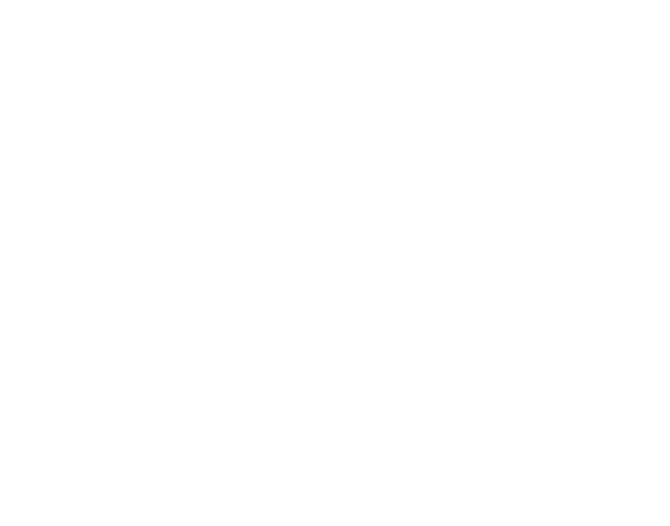
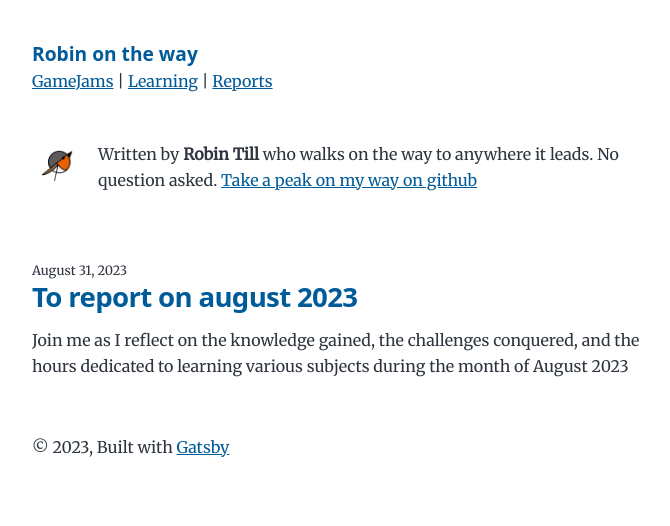
Before and after one commit to Snory/RobinOnTheWayBlog, a Gatsby site: page /Reports in a window 1280 px wide. Before the commit this address had no page. Shown: the whole page, without its empty margins (292-962 px from the left). Built offline with nearby package versions, Linux system fonts and the light colour scheme; Gatsby itself is replaced by a stand-in of ours.

Commit message:
working categories

```diff
--- a/content/blog/August2023/index.md
+++ b/content/blog/August2023/index.md
@@ -2,6 +2,7 @@
 title: To report on august 2023
 date: "2023-08-31T10:00:00.000Z"
 description: "Join me as I reflect on the knowledge gained, the challenges conquered, and the hours dedicated to learning various subjects during the month of August 2023"
+tags: ["Reports"]
 ---
 
 > "I did not get a chance" – a sentence from "Million Dollar Baby" that sparked a profound emotion within me. It prompted a realization that every day, I'm presented with an opportunity to engage in something I genuinely desire. It would truly be a regrettable circumstance to pass away without discovering whether my passion holds true, or if I possess the capability to transform it into reality.
--- a/content/blog/Blender/index.md
+++ b/content/blog/Blender/index.md
@@ -2,6 +2,7 @@
 title: To learn a Blender
 date: "2023-08-03T10:00:00.000Z"
 description: "Explore with me the secrets of Blender as I am trying to master it"
+tags: ["Learning"]
 ---
 
 ## Table of Contents
--- a/content/blog/GamedevTvJam2023/index.md
+++ b/content/blog/GamedevTvJam2023/index.md
@@ -2,6 +2,7 @@
 title: To Gamedev.tv game jam
 date: "2023-05-20T10:00:00.000Z"
 description: "Venture with me into the Gamedev.tv game jam, where I'll explore the process of game creation, learning, and growing as a game developer."
+tags: ["GameJams"]
 ---
 
 
--- a/content/blog/LudumDare53/index.md
+++ b/content/blog/LudumDare53/index.md
@@ -2,6 +2,7 @@
 title: To LudumDare53
 date: "2023-05-03T08:00:00.000Z"
 description: "Join me on a thrilling adventure as I participate in Ludum Dare 53, where I'll document the highs, lows, and creative process of creating a game in just 48 hours."
+tags: ["GameJams"]
 ---
 
 ## Basic idea
--- a/content/blog/UnityShaderGraph/index.md
+++ b/content/blog/UnityShaderGraph/index.md
@@ -2,6 +2,7 @@
 title: To learn a Shader graph in Unity
 date: "2023-07-19T10:00:00.000Z"
 description: "Follow me along as I dive deep into the world of Shader graph, unraveling the techniques and tools to create stunning shaders and breathe life into virtual worlds"
+tags: ["Learning"]
 ---
 
 This post will guide you through my journey of learning shaders in Unity. My ultimate objective is to create an environment reminiscent of the one found in 'Master of Anima.', beucase I would like to recreate some of its mechanics which I intend to infuse them with a unique interpretation.
@@ -27,6 +28,7 @@ During this course, or better to say list of "how tos" for specific type of shad
 * [moss](https://youtu.be/Q43XBychCEY)
   * can be combined with with [view, world, object & tangent](https://youtu.be/E6Srr-HaicI) which will allow you to honor the shape of the object given by normals
   * the moss course also introduced blending normal maps, which is done lerping the textures, but there is an [another approach](https://youtu.be/GKVBJ7aO1Mk) to it
+  * there were two more videos on how to improve normal maps, but they required having textures prepared in a specific manner. This suggests that there is definitely a way to enhance the moss, but I chose to skip it.
 
 ![mossDiff](./mossDiff.png "After View, world, object & tangent course: left is original, after course")
 
--- a/content/blog/UnityVFX/index.md
+++ b/content/blog/UnityVFX/index.md
@@ -2,6 +2,7 @@
 title: To learn a VFX in unity
 date: "2023-07-16T10:00:00.000Z"
 description: "Follow my adventure into the realm of visual effects where I will share my discoveries, experiments and breakthroughs"
+tags: ["Learning"]
 ---
 
 The goal is to create VFX for the game I have in mind, and gosh, I am looking forward to getting it out of my head as I am not able to "crack" it just yet, and it's killing me.
--- a/gatsby-config.js
+++ b/gatsby-config.js
@@ -15,7 +15,7 @@ module.exports = {
             summary: `who walks on the way to anywhere it leads. No question asked.`,
         },
         description: `who walks on the way to anywhere it leads. No question asked.`,
-        siteUrl: `https://gatsbystarterblogsource.gatsbyjs.io/`,
+        siteUrl: `https://robinontheway.com/`,
         social: {
             github: `Snory`,
         },
@@ -115,7 +115,7 @@ module.exports = {
               }
             }`,
                         output: "/rss.xml",
-                        title: "Gatsby Starter Blog RSS Feed",
+                        title: "Robin on the way RSS Feed",
                     },
                 ],
             },
--- a/src/components/header.js
+++ b/src/components/header.js
@@ -5,7 +5,7 @@ import {Link} from 'gatsby'
 const Header  = ({location, title}) => {
     const rootPath = `${__PATH_PREFIX__}/`
     const isRootPath = location.pathname === rootPath
-    const isHeaderPath = location.pathname === "/GameJams/" || location.pathname === "/Learning/"
+    const isHeaderPath = location.pathname === "/GameJams/" || location.pathname === "/Learning/" || location.pathname === "/Reports/"
 
     let header
 
@@ -27,7 +27,7 @@ const Header  = ({location, title}) => {
       return (
         <header className="global-header">{header}
             <div>
-            <Link to="/">All</Link> | <Link to="/GameJams">GameJams</Link> | <Link to="/Learning">Learning</Link>
+            <Link to="/GameJams">GameJams</Link> | <Link to="/Learning">Learning</Link> | <Link to="/Reports">Reports</Link>
             </div>
 
         </header>
--- a/src/pages/GameJams.js
+++ b/src/pages/GameJams.js
@@ -68,7 +68,7 @@ export default BlogIndex
  *
  * See: https://www.gatsbyjs.com/docs/reference/built-in-components/gatsby-head/
  */
-export const Head = () => <Seo title="All posts" />
+export const Head = () => <Seo title="Gamejam posts" />
 
 export const pageQuery = graphql`
   {
@@ -77,7 +77,7 @@ export const pageQuery = graphql`
         title
       }
     }
-    allMarkdownRemark(sort: { frontmatter: { date: DESC } }) {
+    allMarkdownRemark(sort: { frontmatter: { date: DESC } } filter: { frontmatter: {  tags: { eq: "GameJams" }}} ) {
       nodes {
         excerpt
         fields {
@@ -87,6 +87,7 @@ export const pageQuery = graphql`
           date(formatString: "MMMM DD, YYYY")
           title
           description
+          tags
         }
       }
     }
--- /dev/null
+++ b/src/pages/Reports.js
@@ -0,0 +1,95 @@
+import * as React from "react"
+import { Link, graphql } from "gatsby"
+
+import Bio from "../components/bio"
+import Layout from "../components/layout"
+import Seo from "../components/seo"
+
+const BlogIndex = ({ data, location }) => {
+  const siteTitle = data.site.siteMetadata?.title || `Title`
+  const posts = data.allMarkdownRemark.nodes
+
+  if (posts.length === 0) {
+    return (
+      <Layout location={location} title={siteTitle}>
+        <Bio />
+        <p>
+          No blog posts found. Add markdown posts to "content/blog" (or the
+          directory you specified for the "gatsby-source-filesystem" plugin in
+          gatsby-config.js).
+        </p>
+      </Layout>
+    )
+  }
+
+  return (
+    <Layout location={location} title={siteTitle}>
+      <Bio />
+      <ol style={{ listStyle: `none` }}>
+        {posts.map(post => {
+          const title = post.frontmatter.title || post.fields.slug
+
+          return (
+            <li key={post.fields.slug}>
+              <article
+                className="post-list-item"
+                itemScope
+                itemType="http://schema.org/Article"
+              >
+                <small>{post.frontmatter.date}</small>
+                <header>
+                  <h2>
+                    <Link to={post.fields.slug} itemProp="url">
+                      <span itemProp="headline">{title}</span>
+                    </Link>
+                  </h2>
+                </header>
+                <section>
+                  <p
+                    dangerouslySetInnerHTML={{
+                      __html: post.frontmatter.description || post.excerpt,
+                    }}
+                    itemProp="description"
+                  />
+                </section>
+              </article>
+            </li>
+          )
+        })}
+      </ol>
+    </Layout>
+  )
+}
+
+export default BlogIndex
+
+/**
+ * Head export to define metadata for the page
+ *
+ * See: https://www.gatsbyjs.com/docs/reference/built-in-components/gatsby-head/
+ */
+export const Head = () => <Seo title="Reports posts" />
+
+export const pageQuery = graphql`
+  {
+    site {
+      siteMetadata {
+        title
+      }
+    }
+    allMarkdownRemark(sort: { frontmatter: { date: DESC } } filter: { frontmatter: {  tags: { eq: "Reports" }}} ) {
+      nodes {
+        excerpt
+        fields {
+          slug
+        }
+        frontmatter {
+          date(formatString: "MMMM DD, YYYY")
+          title
+          description
+          tags
+        }
+      }
+    }
+  }
+`
```
Also changed, not shown: content/prep/IndiGameDev/index.md (added, +12 -0 lines).
